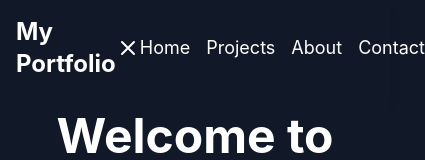
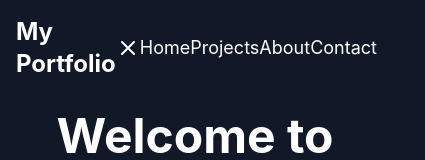
Before and after one commit to jguerrero104/portfolio-website, a React (Create React App) app: page / in a window 390 px wide. Both pictures are taken after a click on the button 362 px from the left and 32 px from the top of the page. Shown: the top 160 px of the page, 425 px wide, since content can reach past the window. Built offline with nearby package versions, Linux system fonts and the light colour scheme.

Commit message:
Overflow issue on mobile and hamburger menu fix

```diff
--- a/src/components/Navbar.js
+++ b/src/components/Navbar.js
@@ -35,9 +35,13 @@
 
         {/* Links for Larger Screens */}
         <div
-          className={`${
-            isOpen ? "block" : "hidden"
-          } md:flex space-x-4 text-white text-lg`}
+        className={`
+          ${isOpen ? "block" : "hidden"}
+          md:flex
+          flex-col md:flex-row
+          space-y-4 md:space-y-0 md:space-x-4
+          text-white text-lg
+        `}
         >
           <Link
             to="/"
--- a/src/index.css
+++ b/src/index.css
@@ -3,6 +3,8 @@
 @tailwind utilities;
 body {
   margin: 0;
+  padding: 0;
+  overflow-x: hidden;
   font-family: -apple-system, BlinkMacSystemFont, 'Segoe UI', 'Roboto', 'Oxygen',
     'Ubuntu', 'Cantarell', 'Fira Sans', 'Droid Sans', 'Helvetica Neue',
     sans-serif;
```
